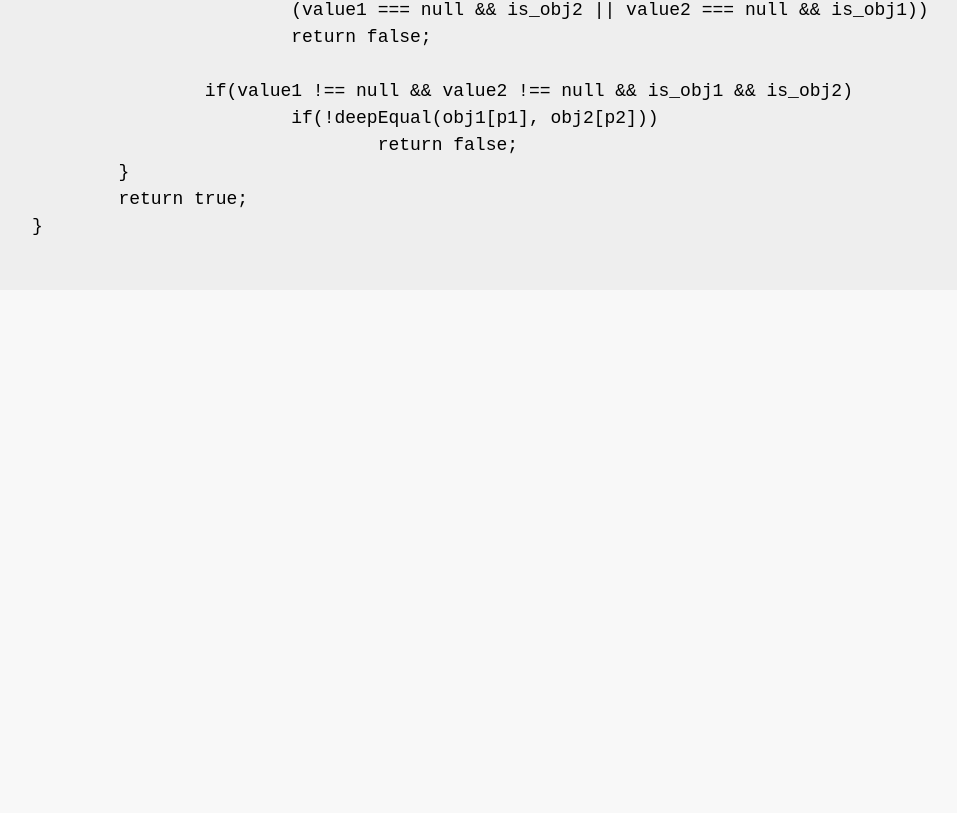
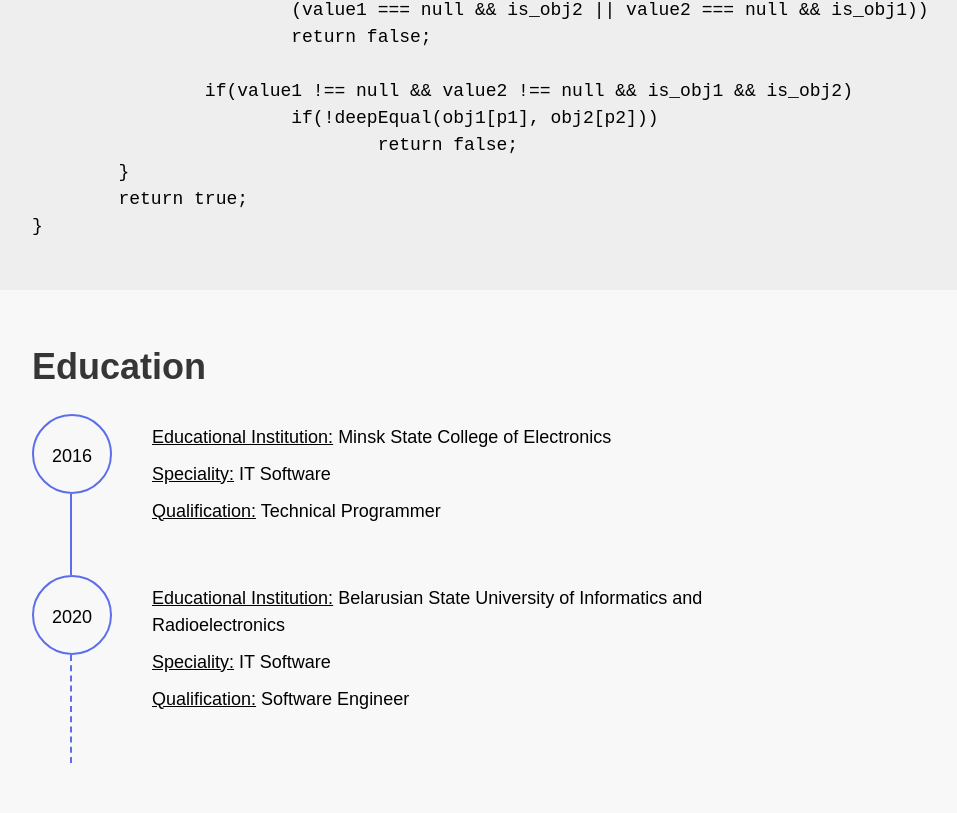
Before and after one commit to AlexDevRu/rsschool-cv, a website: page index.html in a window 1280 px wide. Shown: the part 1841-2654 px from the top of the page, without its empty margins (8-965 px from the left). Before the commit the page ends 2131 px from the top, so only its background shows below. Drawn offline with Linux system fonts and the light colour scheme; a web font is replaced by a local one.

Commit message:
feat: add education section

```diff
--- a/index.html
+++ b/index.html
@@ -168,6 +168,49 @@ function deepEqual(obj1, obj2) {
 					</div>
 				</div>
 			</section>
+			<section class="education">
+				<div class="container">
+					<div class="education__inner">
+						<h2 class="title">Education</h2>
+						<div class="timeline">
+							<div class="timeline-item">
+								<span class="timeline-item__year">2016</span>
+								<div class="timeline-item__text">
+									<p>
+										<span class="timeline-item__title">Educational Institution:</span>
+										Minsk State College of Electronics
+									</p>
+									<p>
+										<span class="timeline-item__title">Speciality:</span>
+										IT Software
+									</p>
+									<p>
+										<span class="timeline-item__title">Qualification:</span>
+										Technical Programmer
+									</p>
+								</div>
+							</div>
+							<div class="timeline-item">
+								<span class="timeline-item__year">2020</span>
+								<div class="timeline-item__text">
+									<p>
+										<span class="timeline-item__title">Educational Institution:</span>
+										Belarusian State University of Informatics and Radioelectronics
+									</p>
+									<p>
+										<span class="timeline-item__title">Speciality:</span>
+										IT Software
+									</p>
+									<p>
+										<span class="timeline-item__title">Qualification:</span>
+										Software Engineer
+									</p>
+								</div>
+							</div>
+						</div>
+					</div>
+				</div>
+			</section>
 		</main>
 		<script src="js/app.min.js"></script>
 	</body>
--- a/scss/style.scss
+++ b/scss/style.scss
@@ -4,6 +4,7 @@
 	background-color: #fff;
 	position: fixed;
 	width: 100%;
+	z-index: 99;
 	&__inner {
 		display: flex;
 		justify-content: space-between;
@@ -122,6 +123,49 @@
 	background-color: $bg-dark;
 }
 
+.education {
+	padding: 50px 0;
+	.timeline {
+		margin-top: 20px;
+		max-width: 815px;
+		&-item {
+			position: relative;
+			padding: 10px 10px 40px 120px;
+			min-height: 80px;
+			&::before {
+				content: '';
+				position: absolute;
+				top: 80px;
+				bottom: 0;
+				left: 38px;
+				border-left: 2px solid $accent;
+			}
+			&:last-child::before {
+				border-left: 2px dashed $accent;
+			}
+			&__year {
+				position: absolute;
+				top: 0;
+				left: 0;
+				width: 80px;
+				height: 80px;
+				border: 2px solid $accent;
+				border-radius: 50%;
+				text-align: center;
+				line-height: 80px;
+			}
+			&__text {
+				p {
+					margin: 0 0 10px 0;
+				}
+			}
+			&__title {
+				text-decoration: underline;
+			}
+		}
+	}
+}
+
 .progress {
 	background-color: $bg-dark;
 	border-radius: 3px;
```
Also changed, not shown: css/app.min.css.
